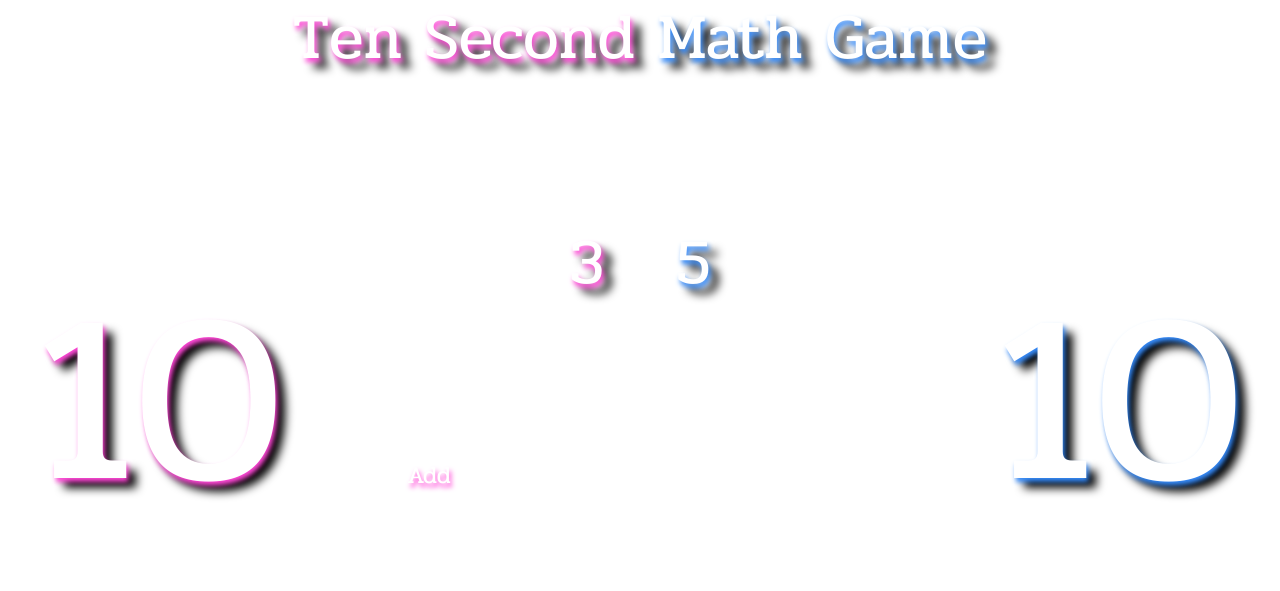
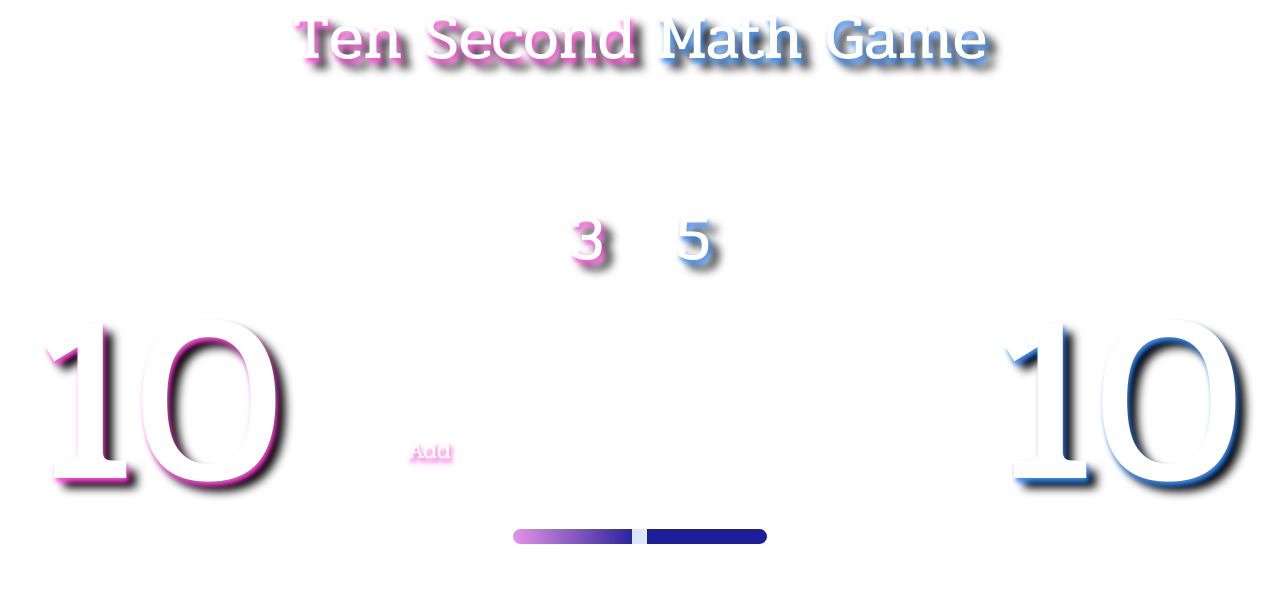
Before and after one commit to 123jason800/TenSecondMathGame, a plain HTML site: page index.html in a window 1280 px wide. Drawn offline with nearby package versions, Linux system fonts and the light colour scheme.

Commit message:
added timer

```diff
--- a/index.html
+++ b/index.html
@@ -31,12 +31,21 @@
             <div id="game-input">
                 <input type="number">
             </div>
+
+            <div id="#game-settings">
                 <form id="game-form" >
                     <label class="btn game-button active btn-pink-shadow" for="add"><input type="radio" name="operations" value="add" checked>Add</label>
                     <label class="btn game-button btn-pink-shadow" for="subtract"><input type="radio" name="operations" value="subtract" >Subtract</label>
                     <label class="btn game-button btn-blue-shadow" for="multiply"><input type="radio" name="operations" value="multiply" >Multiply</label>
                     <label class="btn game-button btn-blue-shadow" for="divide"><input type="radio" name="operations"  value="divide">Divide</label>
+
                 </form>
+                <form id="limit-form">
+                    <p class="limit-values">35</p>
+                    <input type="range" id="limit-input" value="35" name="limit" min="10" max="60">
+                </form>
+            </div>
+
 
             <div class="mt-5" id=#game-data>
                 <h2 class="text-center">Score</h2>
--- a/main.js
+++ b/main.js
@@ -1,11 +1,18 @@
-// var randomNumber = function()
 var gameForm = $('#game-form');
 var gameButton = $('.game-button');
 var gameInput = $('#game-input input');
-var getUserInput = function() {
-
+var gameTimerText = $('.game-timer-text');
+var gameLimitInput = $('#limit-input');
+var limitValues = $('.limit-values');
+var countDown = function(seconds) {
+    var timer = setInterval(function(){
+        seconds--;
+        gameTimerText.text(seconds);
+        if (seconds === 0) {
+            clearInterval(timer);
+        }
+    },1000);
 }
-
 
 
 
@@ -21,11 +28,16 @@ gameButton.on('click',function(){
     }
 });
 
-
+// Ensures input is seen by user
 $(window).click(function() {
     gameInput.trigger('focus');
 })
 
+gameLimitInput.on('input',function() {
+    var percent = Math.floor((parseInt($(this).val())/50) * 100);
+    limitValues.text($(this).val());
+    $(this).css("background",`linear-gradient(90deg, rgba(230,145,233,1) 0%, rgba(29,29,155,1) ${percent}%)`);
+});
 
 var generateRandomInt = function() {
 
@@ -35,6 +47,5 @@ var generateRandomInt = function() {
 
 
 
+
 // On Load
-
-gameInput.trigger('focus');
--- a/style.css
+++ b/style.css
@@ -80,6 +80,40 @@ video {
     visibility: hidden;
 }
 
+/* Game Limit Form */
+#limit-form {
+    text-align: center;
+    width: 50%;
+    margin: 0 auto;
+}
+
+.limit-values {
+    font-size: 20px;
+    margin: 0;
+}
+
+#limit-form input {
+    -webkit-appearance: none;
+    width: 100%;
+    display: block;
+    margin: 0 auto;
+    background: linear-gradient(90deg, rgba(230,145,233,1) 0%, rgba(29,29,155,1) 50%);
+    border-radius: 30px;
+    border: 2px solid #fff;
+}
+
+#limit-form input::-webkit-slider-thumb {
+    -webkit-appearance: none;
+    background-color: rgb(218, 230, 250);
+    opacity: 1;
+    width: 15px;
+    height: 15px;
+}
+
+#limit-form input:focus {
+    outline: none;
+}
+
 /* Game Timer */
 #game-timer {
     position: fixed;
```
Lines whose indentation alone changed are shown as unchanged.
